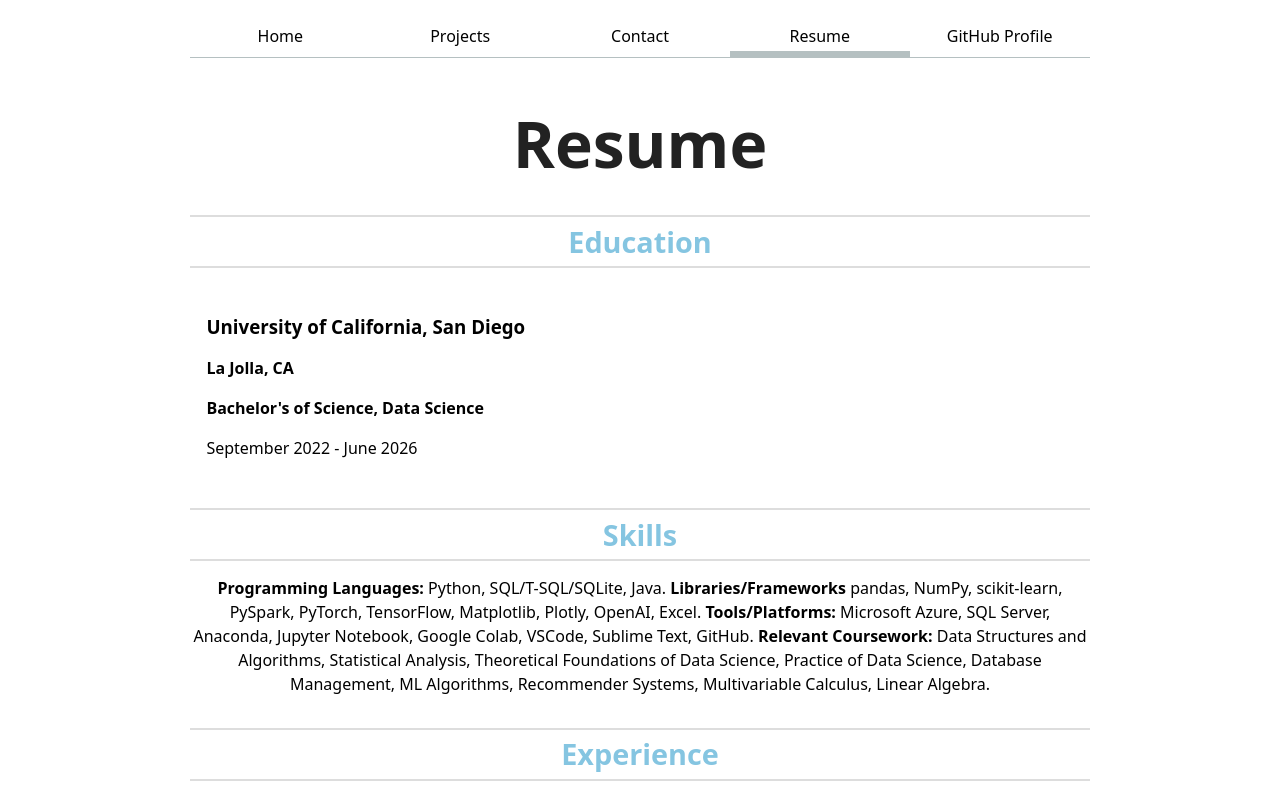
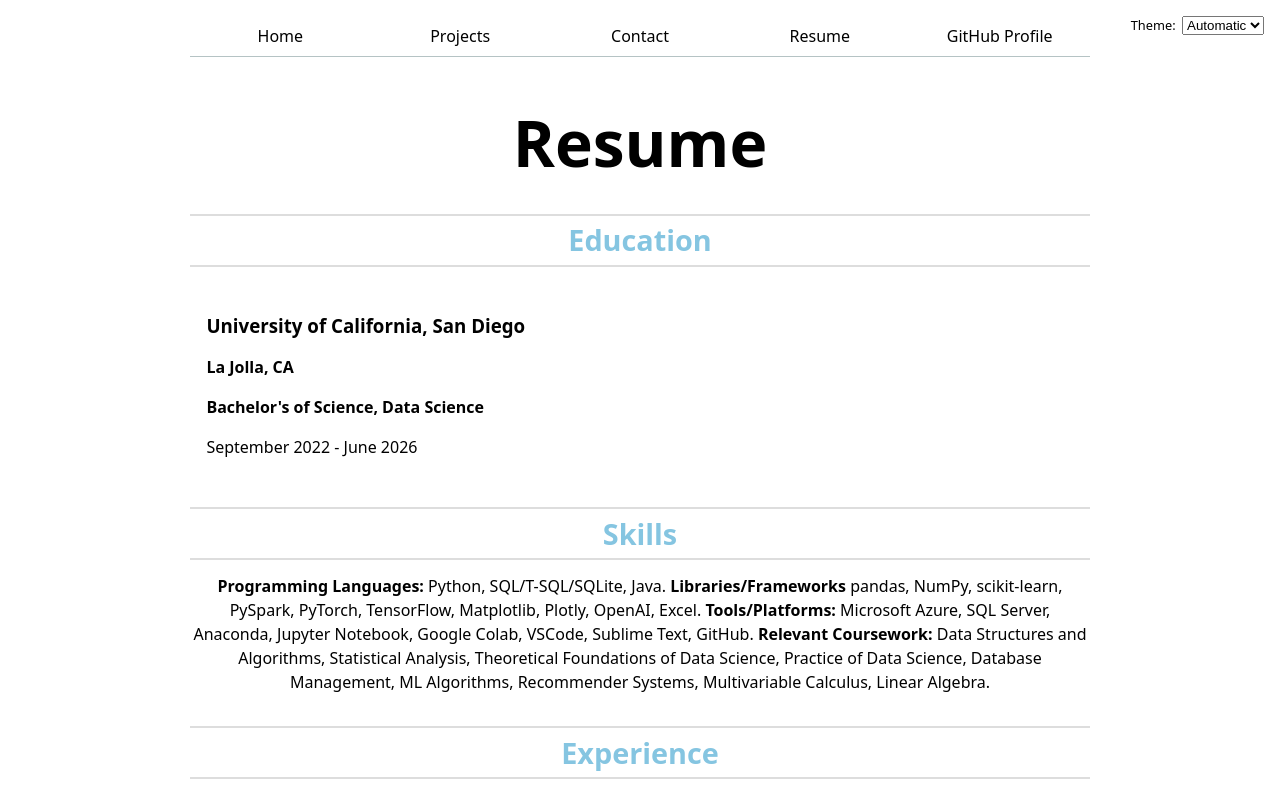
Before and after one commit to adrianapsay/portfolio, a plain HTML site: page resume/index.html in a window 1280 px wide. Shown: the top 791 px of the page. Drawn offline with Linux system fonts and the light colour scheme.

Commit message:
lab3 done

```diff
--- /dev/null
+++ b/global.js
@@ -0,0 +1,96 @@
+console.log('IT’S ALIVE!');
+
+function $$(selector, context = document) {
+  return Array.from(context.querySelectorAll(selector));
+}
+
+// const navLinks = Array.from($$("nav a"));
+// console.log(navLinks);
+
+// let currentLink = navLinks.find(
+//     (a) => a.host === location.host && a.pathname === location.pathname
+//   );
+
+// if (currentLink) {
+// currentLink.classList.add('current');
+// }
+
+let pages = [
+    { url: '', title: 'Home' },
+    { url: 'projects/', title: 'Projects' },
+    { url: 'contact/', title: 'Contact' },
+    { url: 'resume/', title: 'Resume' },
+    { url: 'https://github.com/adrianapsay', title: 'GitHub Profile' }, // Absolute URL
+];
+
+let nav = document.createElement('nav');
+document.body.prepend(nav);
+
+const ARE_WE_HOME = document.documentElement.classList.contains('home');
+
+for (let p of pages) {
+    let url = p.url;
+    let title = p.title;
+
+    url = !ARE_WE_HOME && !url.startsWith('http') ? '../' + url : url;
+
+    let a = document.createElement('a');
+    a.href = url;
+    a.textContent = title;
+    nav.append(a);
+
+    a.classList.toggle(
+        'current',
+        a.host === location.host && a.pathname === location.pathname
+    );
+
+    if (a.host != location.host) {
+        a.target = "_blank"
+    }
+
+}
+
+document.body.insertAdjacentHTML(
+    'afterbegin',
+    `
+      <label class="color-scheme">
+          Theme:
+          <select id="theme-switch">
+            <option value="light dark">Automatic</option>
+            <option value="light">Light</option>
+            <option value="dark">Dark</option>
+          </select>
+      </label>`
+);
+
+let select = document.querySelector('#theme-switch');
+
+const savedScheme = localStorage.colorScheme || 'light dark';
+document.documentElement.style.setProperty('color-scheme', savedScheme);
+select.value = savedScheme;
+
+select.addEventListener('input', function (event) {
+    console.log('color scheme changed to', event.target.value);
+    document.documentElement.style.setProperty('color-scheme', event.target.value);
+    localStorage.colorScheme = event.target.value;
+  });
+
+
+let form = document.querySelector('form');
+form?.addEventListener('submit', function (event) {
+    event.preventDefault();
+
+    let data = new FormData(form);
+    let url = form.action + '?';
+    let params = [];
+
+    for (let [name, value] of data) {
+      params.push(`${name}=${encodeURIComponent(value)}`);
+    }
+
+    url += params.join('&');
+
+    console.log('Generated URL:', url);
+
+    location.href = url;
+  });
--- a/resume/index.html
+++ b/resume/index.html
@@ -7,13 +7,13 @@
     <link rel="stylesheet" href="../style.css">
 </head>
 <body>
-    <nav>
+    <!-- <nav>
         <li><a href="../index.html">Home</a></li>
         <li><a href="../projects/index.html">Projects</a></li>
         <li><a href="../contact/index.html">Contact</a></li>
-        <li><a class="current" href="index.html">Resume</a></li>
+        <li><a href="index.html">Resume</a></li>
         <li><a href="https://github.com/adrianapsay" target="_blank">GitHub Profile</a></li>
-    </nav>
+    </nav> -->
 
     <h1>Resume</h1>
     <section>
@@ -186,5 +186,6 @@
             </ul>
         </article>
     </section>
+    <script src="../global.js" type="module"></script>
 </body>
 </html>
--- a/style.css
+++ b/style.css
@@ -1,6 +1,12 @@
 :root {
   --color-accent: #85c5e1;
 }
+
+html {
+  color-scheme: light dark;
+  color: canvastext;
+}
+
 body {
     /* Set line height to 1.5 times the font size
          and use the OS’s UI font as the website font
@@ -29,7 +35,7 @@ nav {
   margin-bottom: 3rem;
   border-bottom-width: 1px;
   border-bottom-style: solid;
-  border-bottom-color: oklch(80% 3% 200);
+  border-bottom-color: oklch(50% 10% 200 / 40%);
 }
 
 a {
@@ -44,14 +50,14 @@ a {
 a.current {
   border-bottom: 0.4em;
   border-bottom-style: solid;
-  border-bottom-color: oklch(80% 3% 200);
+  border-bottom-color: oklch(50% 10% 200 / 40%);
   padding-bottom: 0.2em;
 }
 
 a:hover {
   border-bottom: 0.4em var(--color-accent);
   border-bottom-style: solid;
-  background-color: #85c5e157;
+  background-color: color-mix(in oklch, var(--color-accent), canvas 85%);
   padding-bottom: 0.2em;
 }
 
@@ -105,17 +111,16 @@ h1 {
   line-height: 1.2;
   margin-bottom: 0.5em;
   text-align: center;
-  color: #222;
+  /* color: #222; */
 }
 
 .projects h2 {
   margin: 8;
   font-weight: bold;
   text-align: center;
-  color: #333;
+  /* color: #333; */
   line-height: 1;
 }
-
 
 
 /* resume styling */
@@ -148,3 +153,14 @@ section > article {
 section > article header {
   margin-bottom: 1em;
 }
+
+.color-scheme {
+  display: flex;
+  align-items: center;
+  gap: 0.5em;
+  position: absolute;
+  top: 1rem;
+  right: 1rem;
+  font-size: 80%;
+  font-family: inherit;
+}
```
Also changed, not shown: contact/index.html (+5 -4 lines), index.html (+4 -3 lines), projects/index.html (+4 -3 lines).
